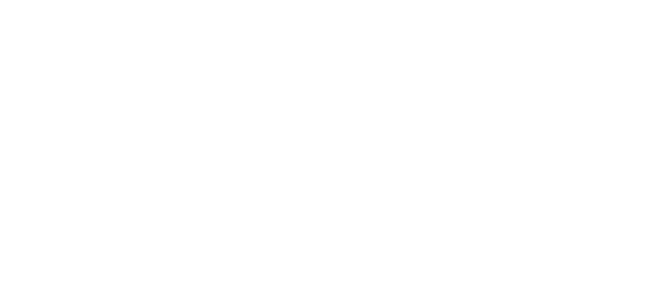
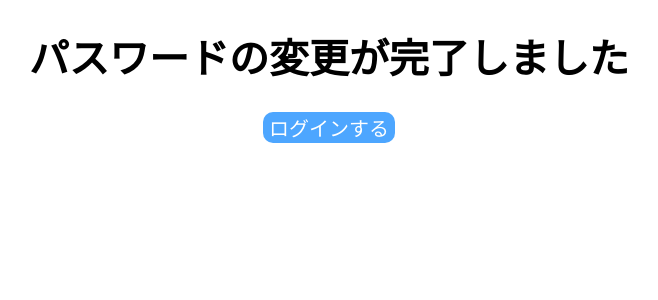
Before and after one commit to HICS-ppp/test2, a React (Create React App) app: page /passinquirycom in a window 1280 px wide. Before the commit this address had no page. Shown: the top 300 px of the page, without its empty margins (311-969 px from the left). Built offline with nearby package versions, Linux system fonts and the light colour scheme.

Commit message:
11/24 passinquirycom作成 米村

```diff
--- a/src/App.tsx
+++ b/src/App.tsx
@@ -9,6 +9,7 @@ import SendMail from "./signup/signup_mail_send";
 import Comp from "./signup/signup_comp";
 import Passinquiry from "./passinquiry/passinquiry";
 import Gest from "./gest/gest";
+import Passinquirycom from "./passinquiry/passinquirycom";
 
 function App() {
   return (
@@ -23,6 +24,9 @@ function App() {
             <Route path={'/signup_comp'} element={<Comp />} />
             <Route path={'/passinquiry/'} element={<Passinquiry/>}/>
             <Route path={'/gest/'} element={<Gest/>}/>
+            <Route path={'/passinquirycom/'} element={<Passinquirycom/>}/>
+
+
 
 
           </Routes>
--- a/src/login/login.tsx
+++ b/src/login/login.tsx
@@ -36,9 +36,6 @@ const Login = () => {
                 <>
                     <header className="header1"><label className="logo">Preport</label></header>
 
-
-
-
                     {/* onSubmitを追加↓ */}
                     < form onSubmit={handleSubmit}>
                 <h1 className="loginpage1">ログインページ</h1>
@@ -74,9 +71,6 @@ const Login = () => {
                         {/*<div className="linkdiv"><p>ゲスト登録は<Link to={`/gest/`}>こちら</Link></p></div>*/}
                         <div className="linkdiv"><p>パスワードを忘れた場合は<Link to={`/passinquiry/`}>こちら</Link></p></div>
 
-
-
-
                 </form>
                     </>
                     </>
--- a/src/passinquiry/passinquiry.tsx
+++ b/src/passinquiry/passinquiry.tsx
@@ -7,10 +7,8 @@ import "./passinquiry.css"
 
 const Passinquiry = () => {
 
-const mailSubmit = () => {
+    const [passEmail, setPassEmail] = useState("");
 
-
-}
 
 
 
@@ -27,9 +25,22 @@ const mailSubmit = () => {
                     <h1>パスワードを忘れた場合</h1>
 
                     <div className="passmaildiv">
-                        <input type="email"
+                  {/*      <input type="email"
                                placeholder="メールアドレスを入力"
-                               className="passmail"/>
+                               className="passmail"/>*/}
+
+                        <input className="passmail"
+                               name="email"
+                               type="email"
+                               placeholder="email"
+                               value={passEmail}
+/*
+                               onChange={(e) => setLoginEmail(e.target.value)}
+*/
+                        />
+
+
+
                     </div>
 
                     <div className="mail4div">
--- /dev/null
+++ b/src/passinquiry/passinquirycom.css
@@ -0,0 +1,11 @@
+.passinquirydiv{
+    text-align: center;
+}
+
+.passinbutton{
+    font-size: 20px;
+    background-color: #4da6ff;
+    color: #FFFFFF;
+    border: none;
+    border-radius: 10px;
+}
--- /dev/null
+++ b/src/passinquiry/passinquirycom.tsx
@@ -0,0 +1,15 @@
+import React from "react";
+import "./passinquirycom.css";
+import {Link} from "react-router-dom";
+
+const Passcomp = () => {
+
+    return(
+            <div className="passinquirydiv">
+            <h1>パスワードの変更が完了しました</h1>
+                <Link to="../login"><button className="passinbutton">ログインする</button></Link>
+            </div>
+    );
+}
+
+export default Passcomp;
--- a/src/toppage/toppage.tsx
+++ b/src/toppage/toppage.tsx
@@ -11,7 +11,7 @@ const Toppage = () => {
 
         <h1 className="pre1">Preport</h1>
 
-            <Link to={`/login/`}><button className="log1">ログイン</button></Link>
+            <Link to={`/passinquirycom/`}><button className="log1">ログイン</button></Link>
             </div>
         </>
     );
```
